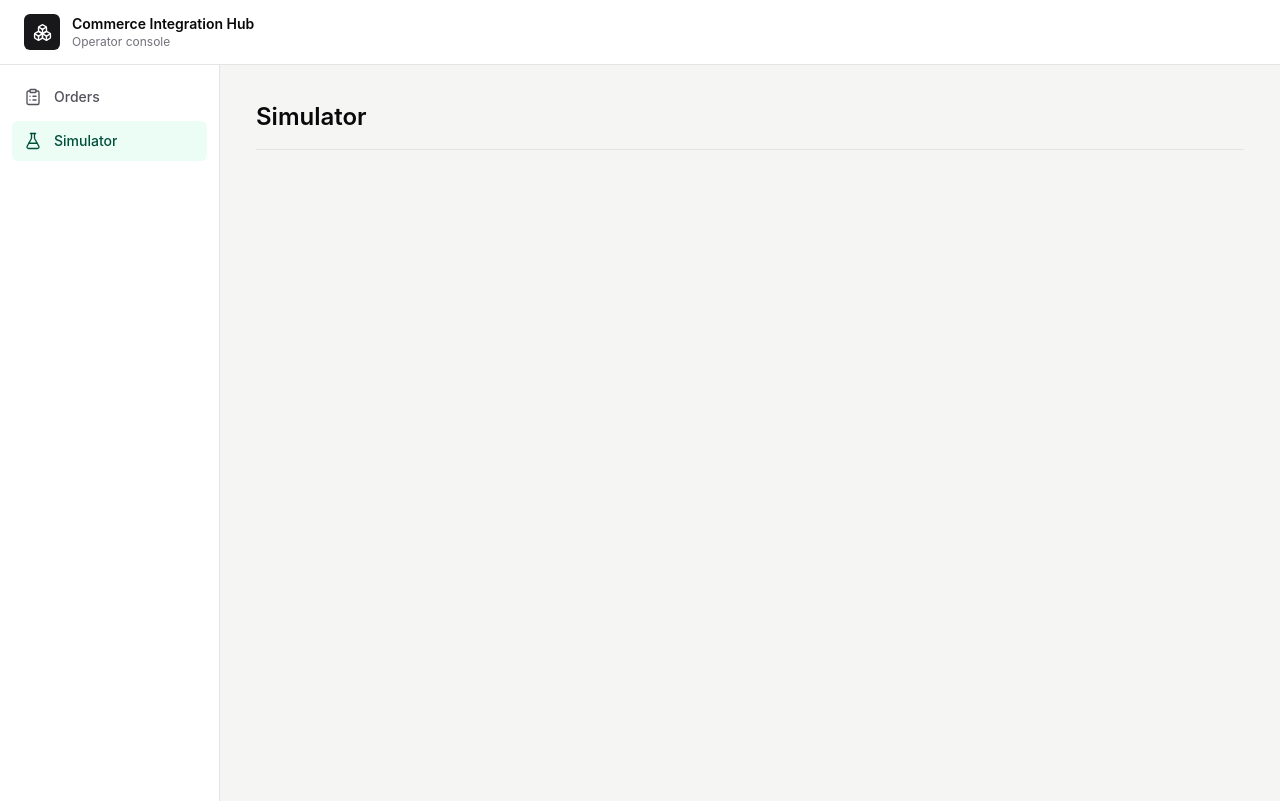
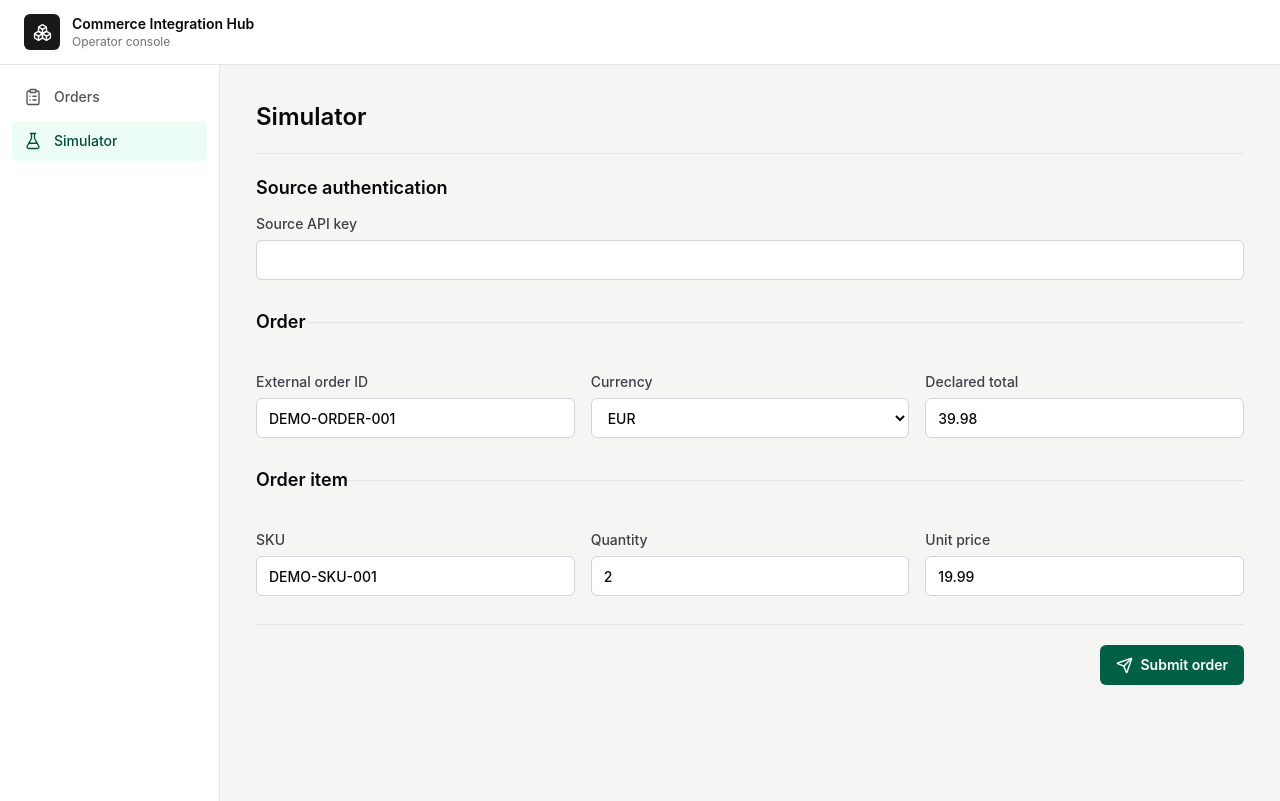
Before and after one commit to PietroRussoD/commerce-integration-hub, a React (Vite) app in the folder apps/operator-console/: page /simulator in a window 1280 px wide. Built offline with nearby package versions, Linux system fonts and the light colour scheme.

Commit message:
✨ Add canonical order simulator

```diff
--- a/apps/operator-console/src/pages/simulator/SimulatorPage.tsx
+++ b/apps/operator-console/src/pages/simulator/SimulatorPage.tsx
@@ -1,11 +1,199 @@
+import { useMutation } from "@tanstack/react-query";
+import { CheckCircle2, Send, TriangleAlert } from "lucide-react";
+import { type FormEvent, useState } from "react";
+import { Link } from "react-router-dom";
+
+import {
+  IntegrationCoreApiError,
+  receiveOrder,
+  type ReceiveOrderParameters,
+  type ReceiveOrderRequest,
+  type ReceiveOrderResult,
+} from "../../api/integrationCoreClient";
+
+const inputClassName =
+  "h-10 w-full rounded-md border border-zinc-300 bg-white px-3 text-sm text-zinc-950 outline-none focus:border-emerald-700 focus:ring-2 focus:ring-emerald-100";
+const amountPattern = "(?:0|[1-9][0-9]{0,16})(?:\\.[0-9]{1,2})?";
+const quantityPattern = "(?:0|[1-9][0-9]{0,14})(?:\\.[0-9]{1,4})?";
+
 export function SimulatorPage() {
+  const [sourceApiKey, setSourceApiKey] = useState("");
+  const [externalId, setExternalId] = useState("DEMO-ORDER-001");
+  const [currency, setCurrency] = useState<ReceiveOrderRequest["currency"]>("EUR");
+  const [declaredTotalAmount, setDeclaredTotalAmount] = useState("39.98");
+  const [sku, setSku] = useState("DEMO-SKU-001");
+  const [quantity, setQuantity] = useState("2");
+  const [unitPrice, setUnitPrice] = useState("19.99");
+  const mutation = useMutation({ mutationFn: (parameters: ReceiveOrderParameters) => receiveOrder(parameters) });
+
+  function handleSubmit(event: FormEvent<HTMLFormElement>) {
+    event.preventDefault();
+    mutation.mutate({
+      sourceApiKey,
+      request: {
+        externalId,
+        currency,
+        declaredTotalAmount,
+        items: [{ sku, quantity, unitPrice }],
+      },
+    });
+  }
+
   return (
     <section aria-labelledby="simulator-heading">
-      <div className="border-b border-zinc-200 pb-4">
+      <div className="border-b border-zinc-200 pb-5">
         <h1 id="simulator-heading" className="text-2xl font-semibold">
           Simulator
         </h1>
       </div>
+
+      <form onSubmit={handleSubmit} className="mt-5 space-y-7">
+        <fieldset className="grid gap-4 border-0 p-0 sm:grid-cols-2">
+          <legend className="mb-3 text-lg font-semibold">Source authentication</legend>
+          <label className="grid gap-1.5 text-sm font-medium text-zinc-700 sm:col-span-2">
+            Source API key
+            <input
+              type="password"
+              value={sourceApiKey}
+              onChange={(event) => setSourceApiKey(event.target.value)}
+              autoComplete="off"
+              required
+              className={inputClassName}
+            />
+          </label>
+        </fieldset>
+
+        <fieldset className="grid gap-4 border-0 border-t border-zinc-200 p-0 pt-6 sm:grid-cols-2 lg:grid-cols-3">
+          <legend className="mb-3 text-lg font-semibold">Order</legend>
+          <label className="grid gap-1.5 text-sm font-medium text-zinc-700">
+            External order ID
+            <input
+              value={externalId}
+              onChange={(event) => setExternalId(event.target.value)}
+              maxLength={128}
+              required
+              className={inputClassName}
+            />
+          </label>
+          <label className="grid gap-1.5 text-sm font-medium text-zinc-700">
+            Currency
+            <select
+              value={currency}
+              onChange={(event) => setCurrency(event.target.value as ReceiveOrderRequest["currency"])}
+              className={inputClassName}
+            >
+              <option value="EUR">EUR</option>
+              <option value="GBP">GBP</option>
+              <option value="USD">USD</option>
+            </select>
+          </label>
+          <label className="grid gap-1.5 text-sm font-medium text-zinc-700">
+            Declared total
+            <input
+              value={declaredTotalAmount}
+              onChange={(event) => setDeclaredTotalAmount(event.target.value)}
+              inputMode="decimal"
+              pattern={amountPattern}
+              required
+              className={inputClassName}
+            />
+          </label>
+        </fieldset>
+
+        <fieldset className="grid gap-4 border-0 border-t border-zinc-200 p-0 pt-6 sm:grid-cols-3">
+          <legend className="mb-3 text-lg font-semibold">Order item</legend>
+          <label className="grid gap-1.5 text-sm font-medium text-zinc-700">
+            SKU
+            <input
+              value={sku}
+              onChange={(event) => setSku(event.target.value)}
+              maxLength={100}
+              required
+              className={inputClassName}
+            />
+          </label>
+          <label className="grid gap-1.5 text-sm font-medium text-zinc-700">
+            Quantity
+            <input
+              value={quantity}
+              onChange={(event) => setQuantity(event.target.value)}
+              inputMode="decimal"
+              pattern={quantityPattern}
+              required
+              className={inputClassName}
+            />
+          </label>
+          <label className="grid gap-1.5 text-sm font-medium text-zinc-700">
+            Unit price
+            <input
+              value={unitPrice}
+              onChange={(event) => setUnitPrice(event.target.value)}
+              inputMode="decimal"
+              pattern={quantityPattern}
+              required
+              className={inputClassName}
+            />
+          </label>
+        </fieldset>
+
+        <div className="flex justify-end border-t border-zinc-200 pt-5">
+          <button
+            type="submit"
+            disabled={mutation.isPending}
+            className="inline-flex h-10 items-center gap-2 rounded-md bg-emerald-800 px-4 text-sm font-semibold text-white hover:bg-emerald-900 disabled:cursor-not-allowed disabled:opacity-50"
+          >
+            <Send aria-hidden="true" size={17} />
+            {mutation.isPending ? "Submitting..." : "Submit order"}
+          </button>
+        </div>
+      </form>
+
+      {mutation.isSuccess ? <SimulationSuccess result={mutation.data} /> : null}
+      {mutation.isError ? <SimulationError error={mutation.error} /> : null}
     </section>
   );
 }
+
+function SimulationSuccess({ result }: { result: ReceiveOrderResult }) {
+  const title = result.outcome === "CREATED" ? "Order created" : "Equivalent order replayed";
+
+  return (
+    <div role="status" className="mt-6 border-t border-emerald-200 bg-emerald-50 px-4 py-4 text-emerald-950">
+      <div className="flex items-start gap-3">
+        <CheckCircle2 aria-hidden="true" size={20} className="mt-0.5 shrink-0 text-emerald-700" />
+        <div>
+          <p className="font-semibold">{title}</p>
+          <p className="mt-1 break-all font-mono text-xs text-emerald-800">{result.order.id}</p>
+          <Link to={`/orders/${result.order.id}`} className="mt-3 inline-block text-sm font-semibold underline underline-offset-4">
+            View order
+          </Link>
+        </div>
+      </div>
+    </div>
+  );
+}
+
+function SimulationError({ error }: { error: Error }) {
+  const fieldErrors = error instanceof IntegrationCoreApiError ? error.problem?.errors : undefined;
+
+  return (
+    <div role="alert" className="mt-6 border-t border-red-200 bg-red-50 px-4 py-4 text-red-950">
+      <div className="flex items-start gap-3">
+        <TriangleAlert aria-hidden="true" size={20} className="mt-0.5 shrink-0 text-red-700" />
+        <div>
+          <p className="font-semibold">Order submission failed</p>
+          <p className="mt-1 text-sm">{error.message}</p>
+          {fieldErrors !== undefined && fieldErrors.length > 0 ? (
+            <ul className="mt-2 list-disc space-y-1 pl-5 text-sm">
+              {fieldErrors.map((fieldError) => (
+                <li key={`${fieldError.field}-${fieldError.message}`}>
+                  <span className="font-mono text-xs">{fieldError.field}</span>: {fieldError.message}
+                </li>
+              ))}
+            </ul>
+          ) : null}
+        </div>
+      </div>
+    </div>
+  );
+}
```
Also changed, not shown: 1 other file (tests, documents, lock files or other folders).
